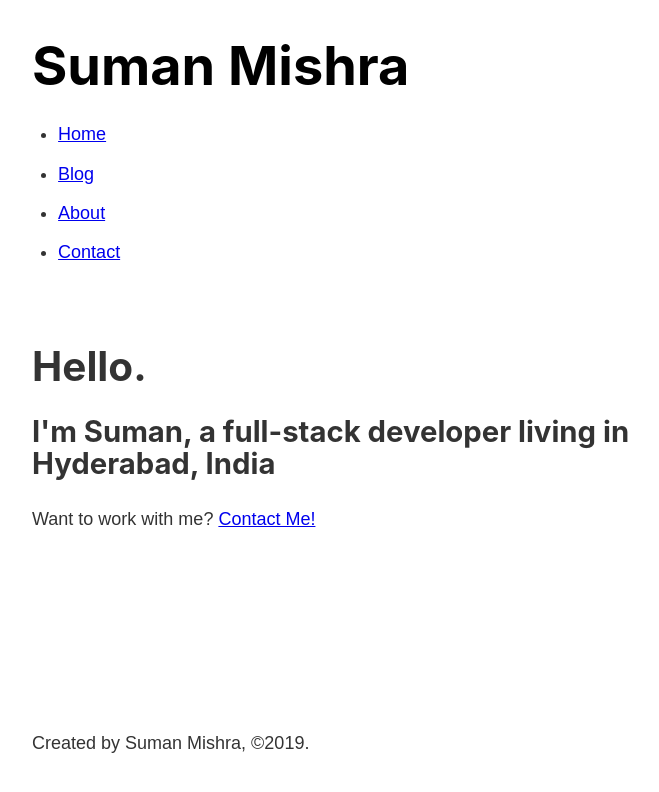
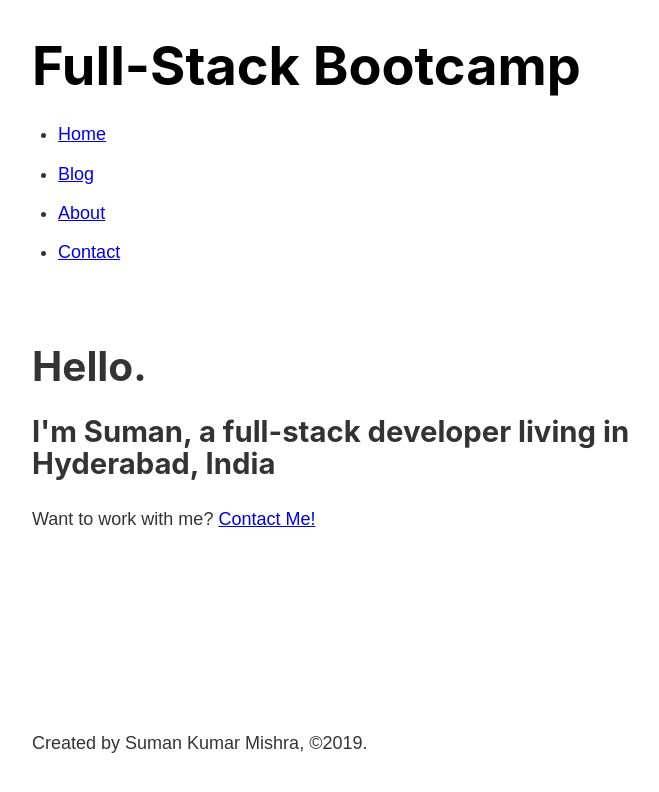
Before and after one commit to mailtosuman/gatsby-bootcamp, a Gatsby site: page / in a window 1280 px wide. Shown: the whole page, without its empty margins (251-910 px from the left). Built offline with nearby package versions, Linux system fonts and the light colour scheme; Gatsby itself is replaced by a stand-in of ours.

Commit message:
gatsby data with graphql

```diff
--- a/gatsby-config.js
+++ b/gatsby-config.js
@@ -6,5 +6,9 @@
 
 module.exports = {
   /* Your site config here */
+  siteMetadata: {
+    title: "Full-Stack Bootcamp",
+    author: "Suman Kumar Mishra",
+  },
   plugins: ["gatsby-plugin-sass"],
 }
--- a/src/components/footer.js
+++ b/src/components/footer.js
@@ -1,9 +1,19 @@
 import React from "react"
+import { graphql, useStaticQuery } from "gatsby"
 
 const Footer = () => {
+  const data = useStaticQuery(graphql`
+    query {
+      site {
+        siteMetadata {
+          author
+        }
+      }
+    }
+  `)
   return (
     <footer>
-      <p>Created by Suman Mishra, ©2019.</p>
+      <p>Created by {data.site.siteMetadata.author}, ©2019.</p>
     </footer>
   )
 }
--- a/src/components/header.js
+++ b/src/components/header.js
@@ -1,15 +1,24 @@
 import React from "react"
-import { Link } from "gatsby"
+import { Link, graphql, useStaticQuery } from "gatsby"
 
 //import "../components/header.module.scss"
 import headerStyles from "../components/header.module.scss"
 
 const Header = () => {
+  const data = useStaticQuery(graphql`
+    query {
+      site {
+        siteMetadata {
+          title
+        }
+      }
+    }
+  `)
   return (
     <header className={headerStyles.header}>
       <h1>
         <Link className={headerStyles.title} to="/">
-          Suman Mishra
+          {data.site.siteMetadata.title}
         </Link>
       </h1>
       <nav>
```
